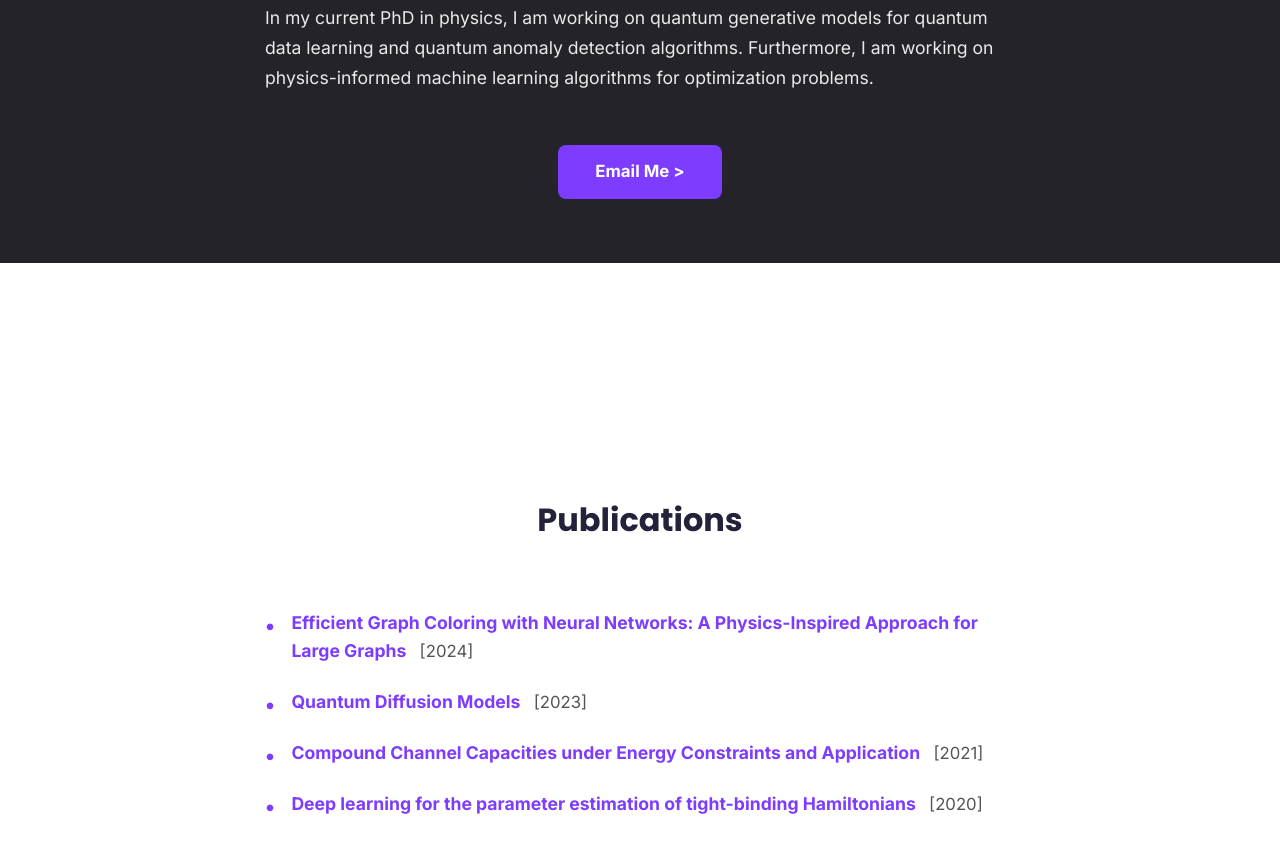
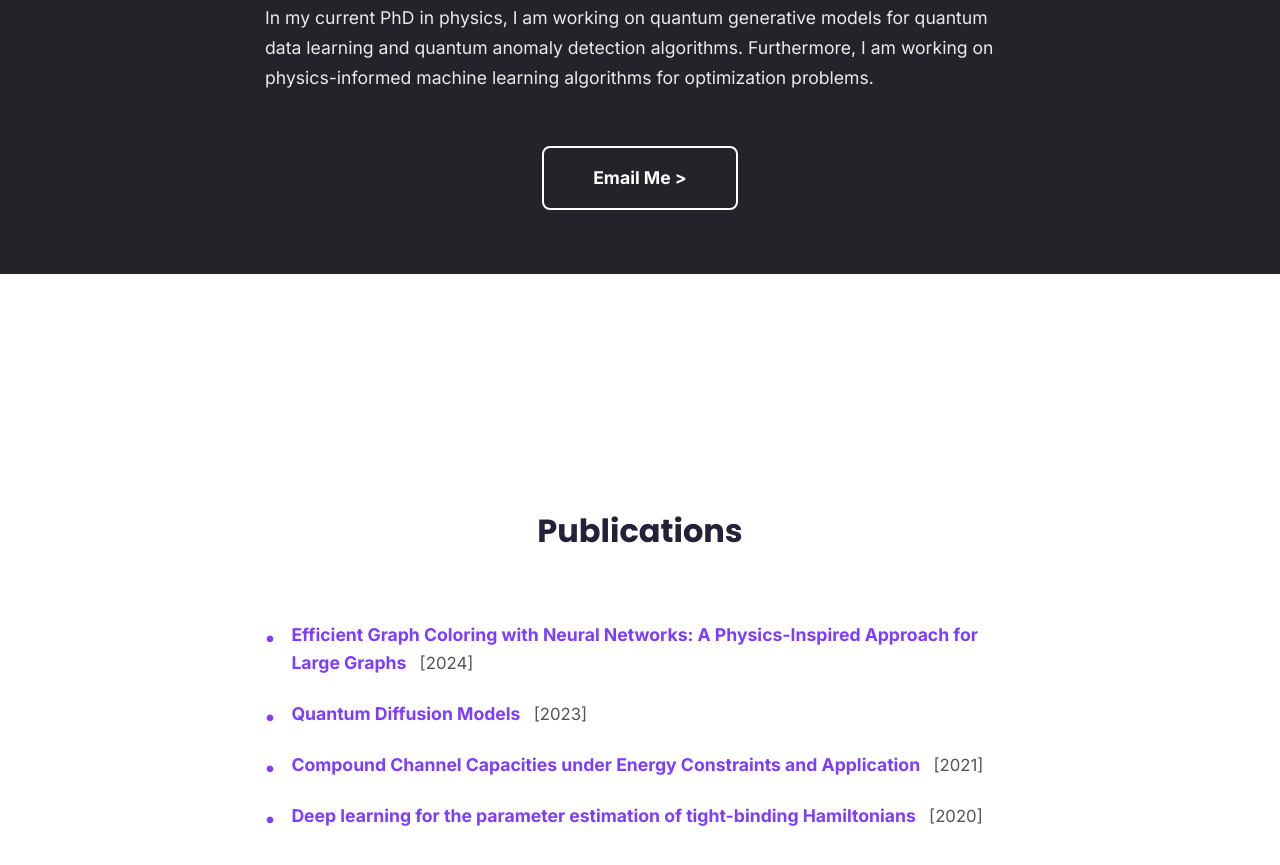
Before and after one commit to AndreaCacioppo/andreacacioppo.github.io, a plain HTML site: page about.html in a window 1280 px wide. Shown: the part 1482-2347 px from the top of the page. Drawn offline with Linux system fonts and the light colour scheme.

Commit message:
button fix

```diff
--- a/about.html
+++ b/about.html
@@ -63,7 +63,7 @@
         <p>
           In my current PhD in physics, I am working on quantum generative models for quantum data learning and quantum anomaly detection algorithms. Furthermore, I am working on physics-informed machine learning algorithms for optimization problems.
         </p>
-        <a href="mailto:andrea.cacioppo@uniroma1.it" class="research-email-btn">Email Me ></a>
+        <a href="mailto:andrea.cacioppo@uniroma1.it" class="consultation-btn">Email Me ></a>
       </div>
     </section>
 
--- a/style.css
+++ b/style.css
@@ -475,27 +475,53 @@ body.about .research-section {
   line-height: 1.7;
   text-align: left; /* Paragraphs themselves are left-aligned */
 }
-/* .research-content .highlight rule removed */
-/* .research-content .highlight-alt rule removed */
+
+/* --- Styles for .consultation-btn specifically within .research-section --- */
+/* This targets the .consultation-btn when it's inside .research-section */
+.research-section .consultation-btn {
+  display: inline-block; /* Ensure display properties for padding etc. */
+  padding: 0.9em 2.8em; /* Match original .consultation-btn padding */
+  font-size: 1.1em; /* Match original font-size */
+  font-weight: 600; /* Match original font-weight */
+  border-radius: 8px; /* Match original border-radius */
+  transition: background-color 0.2s, color 0.2s, transform 0.2s, border-color 0.2s; /* Added border-color to transition */
+
+  background-color: transparent;       /* Make background transparent to match page */
+  color: var(--text-light) !important; /* Text color light for dark background */
+  border: 2px solid var(--text-light); /* Border light, ensure width and style are set */
+  margin-top: 1.5em;                   /* Add some space above the button */
+  text-decoration: none;               /* Ensure no underline from <a> tag */
+}
+
+.research-section .consultation-btn:hover {
+  background-color: var(--violet);        /* Fill with violet on hover */
+  color: var(--text-light) !important;  /* Text remains light */
+  border-color: var(--violet);          /* Border also becomes violet (matches bg fill) */
+  transform: translateY(-2px); /* Inherited or can be re-stated */
+}
+
+/* Old .research-email-btn styles - commented out as .consultation-btn is now used */
+/*
 .research-email-btn {
   display: inline-block;
-  background: var(--violet); /* CHANGED from transparent */
-  color: var(--text-light) !important; /* CHANGED from var(--highlight) */
+  background: var(--violet);
+  color: var(--text-light) !important;
   padding: 0.8em 2.2em;
   border-radius: 8px;
   font-size: 1.05em;
-  font-family: inherit; /* Use main font */
+  font-family: inherit;
   font-weight: 600;
-  margin-top: 1.5em; /* Space above button */
-  transition: background-color 0.2s, color 0.2s, transform 0.15s; /* UPDATED transition */
-  border: none; /* ADDED, was 2px solid var(--highlight) */
-  text-decoration: none; /* Ensures consistency for <a> tags used as buttons */
+  margin-top: 1.5em;
+  transition: background-color 0.2s, color 0.2s, transform 0.15s;
+  border: none;
+  text-decoration: none;
 }
 .research-email-btn:hover {
-  background: var(--accent); /* CHANGED from var(--highlight) */
-  color: var(--text-light) !important; /* CHANGED from var(--bg-dark) */
-  transform: translateY(-2px); /* ADDED */
+  background: var(--accent);
+  color: var(--text-light) !important;
+  transform: translateY(-2px);
 }
+*/
 
 /* --- About Page: Publications Section --- */
 body.about .pubs-section {
@@ -651,6 +677,7 @@ a.service-card { /* Individual service card styling (inherits from general card)
   margin-bottom: 0; /* Gap managed by .content-container */
   width: 100%; /* Ensures button container takes full width for centering */
 }
+/* Base .consultation-btn style for light backgrounds */
 .consultation-btn {
   display: inline-block;
   padding: 0.9em 2.8em;
@@ -660,11 +687,13 @@ a.service-card { /* Individual service card styling (inherits from general card)
   background-color: var(--text-light); /* White background */
   border: 2px solid var(--violet);
   border-radius: 8px;
-  transition: background-color 0.2s, color 0.2s, transform 0.2s;
+  transition: background-color 0.2s, color 0.2s, transform 0.2s, border-color 0.2s; /* Added border-color to transition */
+  text-decoration: none; /* Ensure no underline for <a> tags */
 }
 .consultation-btn:hover {
   background-color: var(--violet);
   color: var(--text-light) !important; /* White text on purple background */
+  border-color: var(--violet); /* Ensure border matches background on hover */
   transform: translateY(-2px);
 }
 
@@ -1003,7 +1032,8 @@ body.page-danger-zone header nav a.say-hi:hover {
   a.work-card {
     padding: 1.5em; /* Reduce card padding */
   }
-  .consultation-btn {
+  .consultation-btn,
+  .research-section .consultation-btn { /* Ensure consistent padding on mobile for both contexts */
     padding: 0.8em 2em; /* Smaller button */
     font-size: 1em;
   }
```
